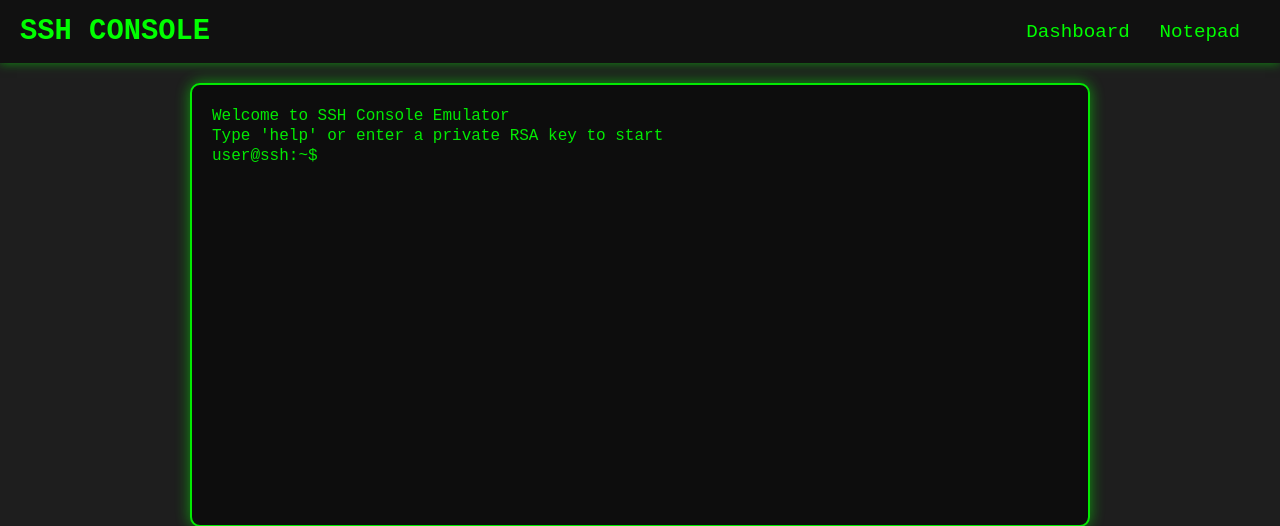
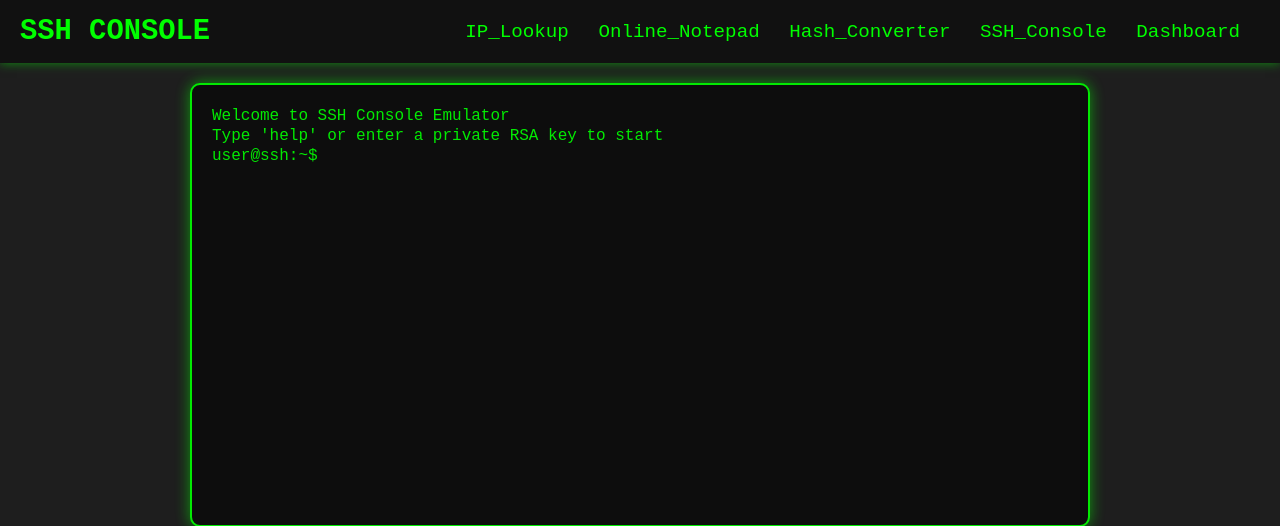
Before and after one commit to ALLSafeSecurityORG/ALLsafe, a Flask app: page /ssh_console in a window 1280 px wide. Shown: the top 526 px of the page. Run offline with Flask 3, Linux system fonts and the light colour scheme; a user stored in the database is signed in; a database or web service that is not in the repository returns one stand-in record (values such as "Sample title"); data that the repository does not hold is empty; parts of the project's set-up code (start-up, migrations or seed data) failed here and were passed over.

Commit message:
Update ssh_console.html

```diff
--- a/Final-proj/templates/ssh_console.html
+++ b/Final-proj/templates/ssh_console.html
@@ -101,8 +101,11 @@
 <div class="navbar">
   <div class="logo">SSH Console</div>
   <div class="navbar-links">
-    <a href="dashboard">Dashboard</a>
-    <a href="notepad.html">Notepad</a>
+    <a href="{{ url_for('routes.ip_lookup') }}">IP_Lookup</a>
+    <a href="{{ url_for('routes.note_pad') }}">Online_Notepad</a>
+    <a href="{{ url_for('routes.hash_converter_page') }}">Hash_Converter</a>
+    <a href="{{ url_for('routes.ssh_console') }}">SSH_Console</a>
+    <a href="{{ url_for('routes.dashboard') }}">Dashboard</a>
   </div>
 </div>
 
```
